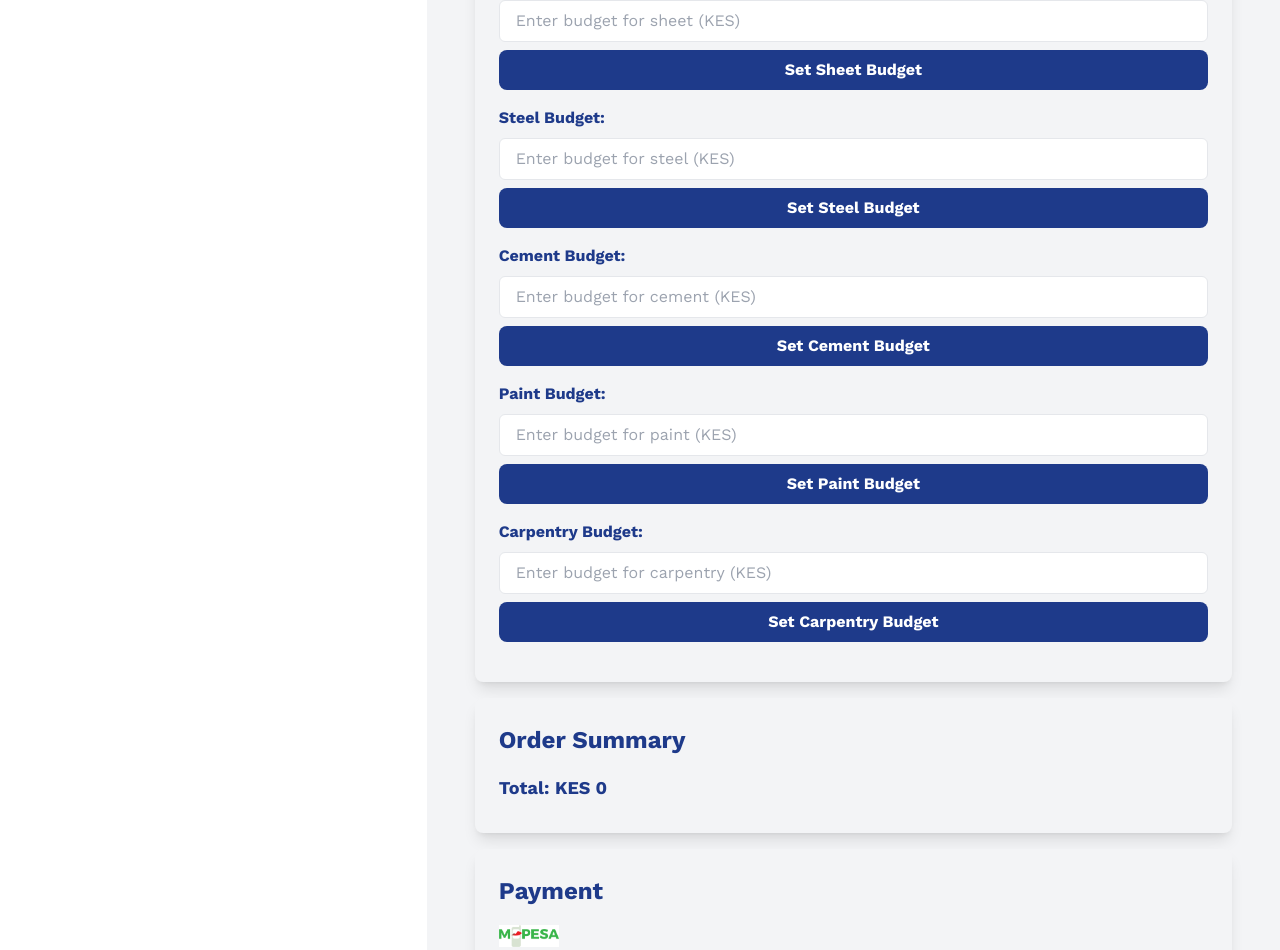
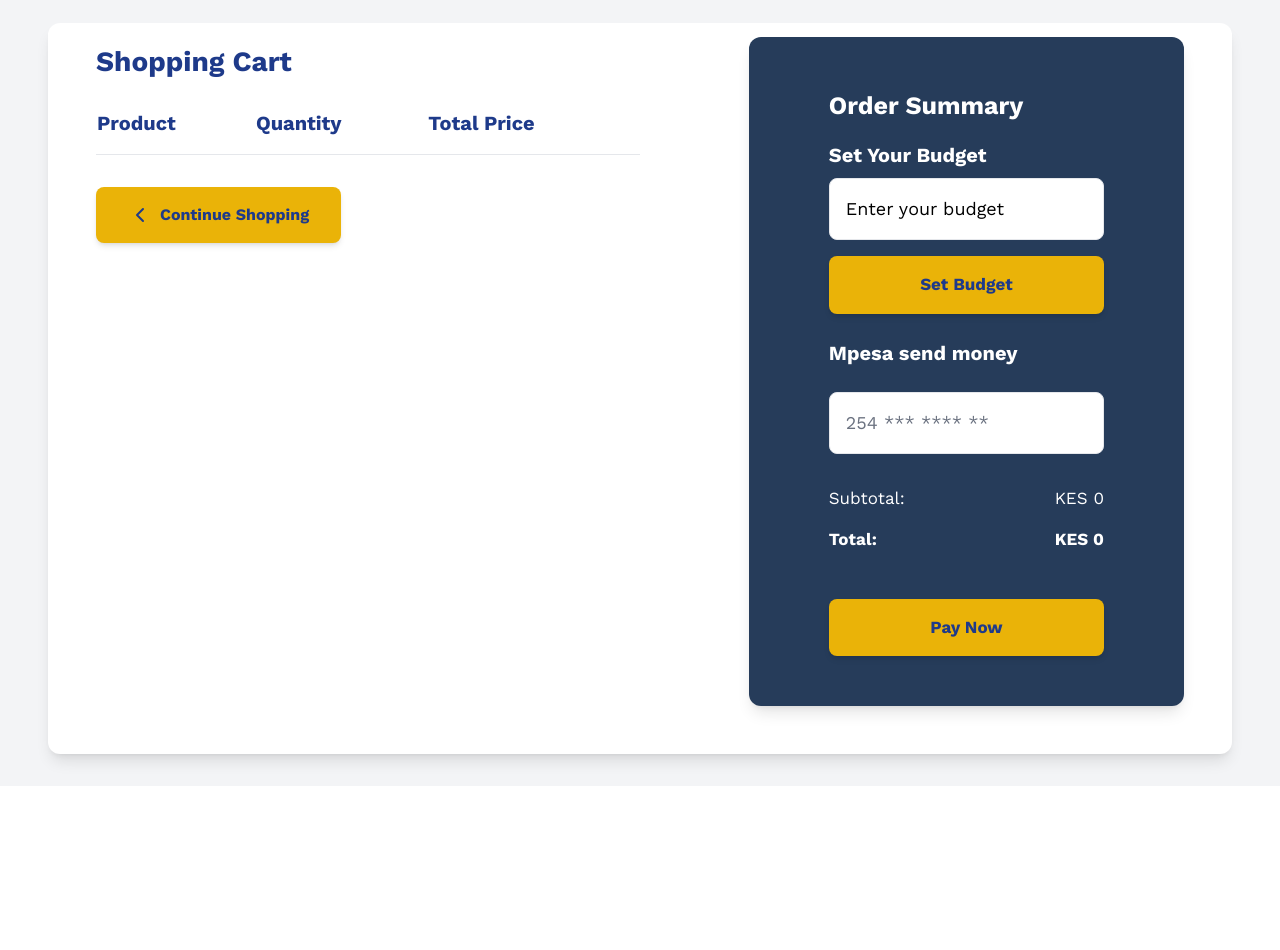
Before and after one commit to akirachix/Inyange-Frontend, a Next.js app in the folder inyange-dashboard/: page /pwa/pages in a window 1280 px wide. Shown: the part 426-1376 px from the top of the page. After the commit the page ends 1212 px from the top, so only its background shows below. Built offline with nearby package versions, Linux system fonts and the light colour scheme.

Commit message:
made changes

```diff
--- a/inyange-dashboard/src/app/(pwa)/pwa/pages/page.tsx
+++ b/inyange-dashboard/src/app/(pwa)/pwa/pages/page.tsx
@@ -1,4 +1,3 @@
-
 "use client";
 import React, { useEffect, useState } from "react";
 import { ChevronLeft, Minus, Plus, Trash } from "lucide-react";
@@ -6,29 +5,15 @@ import Link from "next/link";
 import { MaterialData } from "../utils/types";
 import { usePayment } from "../hooks/payment";
 import Image from "next/image";
-
 const CartPage = () => {
   const [cartItems, setCartItems] = useState<MaterialData[]>([]);
   const [phoneNumber, setPhoneNumber] = useState("");
-  const [modalMessage, setModalMessage] = useState("");
-  const [showModal, setShowModal] = useState(false);
-
   const [errorMessage, setErrorMessage] = useState("");
   const [successMessage, setSuccessMessage] = useState("");
   const { processPayment, isSubmitting } = usePayment();
-
-  const [categoryBudgets, setCategoryBudgets] = useState({
-    wood: 0,
-    tiles: 0,
-    sheet: 0,
-    steel: 0,
-    cement: 0,
-    paint: 0,
-    carpentry: 0,
-  });
-
-
-
+  const [budget, setBudget] = useState<number | null>(null);
+  const [showModal, setShowModal] = useState(false); // Controls the pop-up visibility
+  // Load cart items and budget from localStorage
   useEffect(() => {
     const items = localStorage.getItem("cart");
     if (items) {
@@ -39,83 +24,45 @@ const CartPage = () => {
         console.error("Error parsing cart items:", error);
       }
     }
-
-    const savedBudgets = localStorage.getItem("categoryBudgets");
-    if (savedBudgets) {
-      setCategoryBudgets(JSON.parse(savedBudgets));
+    const savedBudget = localStorage.getItem("userBudget");
+    if (savedBudget) {
+      setBudget(Number(savedBudget));
     }
   }, []);
-
-  useEffect(() => {
-    localStorage.setItem("categoryBudgets", JSON.stringify(categoryBudgets));
-  }, [categoryBudgets]);
-
-  const getTotalForCategory = (category: string) => {
-    return cartItems
-      .filter((item) => item.material_name.toLowerCase().includes(category))
-      .reduce((sum, item) => sum + item.price * item.quantity, 0);
-  };
-
+  // Calculate the total price of the cart
   const totalPrice = cartItems.reduce(
     (sum, item) => sum + item.price * item.quantity,
     0
   );
-
-  type Category = keyof typeof categoryBudgets;
-
-  const getOverBudgetAmount = (category: Category) => {
-    const totalForCategory = getTotalForCategory(category);
-    const budgetForCategory = categoryBudgets[category];
-    return totalForCategory > budgetForCategory
-      ? totalForCategory - budgetForCategory
-      : 0;
-  };
-
-
-  const totalBudget = Object.values(categoryBudgets).reduce((a, b) => a + b, 0);
-  const isTotalOverBudget = totalPrice > totalBudget;
-  const totalOverBudgetAmount = isTotalOverBudget
-    ? totalPrice - totalBudget
-    : 0;
-
-    const handleQuantityChange = (id: string | number, increment: boolean) => {
+  // Handle quantity change for cart items
+  const handleQuantityChange = (id: number, increment: boolean) => {
     setCartItems((prevItems) =>
       prevItems.map((item) =>
         item.material_id === id
           ? {
               ...item,
-                quantity: increment
-                  ? item.quantity + 1
-                  : Math.max(item.quantity - 1, 1),
+              quantity: increment ? item.quantity + 1 : Math.max(item.quantity - 1, 1),
             }
           : item
       )
     );
   };
-
-
-    const handleRemoveItem = (id: string | number) => {
+  // Remove an item from the cart
+  const handleRemoveItem = (id: number) => {
     const updatedCartItems = cartItems.filter((item) => item.material_id !== id);
     setCartItems(updatedCartItems);
     localStorage.setItem("cart", JSON.stringify(updatedCartItems));
   };
-
-    const handleCategoryBudgetSubmit = (
-      e: React.FormEvent<HTMLFormElement>,
-      category: string
-    ) => {
+  const handleBudgetSubmit = (e: React.FormEvent<HTMLFormElement>) => {
     e.preventDefault();
-      const budgetInput = e.currentTarget.budget.value;
-      setCategoryBudgets((prevBudgets) => ({
-        ...prevBudgets,
-        [category]: Number(budgetInput),
-      }));
-      setModalMessage(`Budget for ${category} set to: KES ${budgetInput}`);
-      setShowModal(true);
+    const budgetInput = (e.target as any).budget.value;
+    setBudget(Number(budgetInput));
+    setShowModal(true); // Show pop-up after setting the budget
+    localStorage.setItem("userBudget", budgetInput); // Remove if not needed
+    // Automatically hide pop-up after 3 seconds
+    setTimeout(() => setShowModal(false), 3000);
   };
-
-
-
+  // Handle payment submission
   const handlePayment = async () => {
     if (!phoneNumber.startsWith("254")) {
       setErrorMessage("Please enter your number starting with 254");
@@ -126,70 +73,77 @@ const CartPage = () => {
       await processPayment(totalPrice.toString(), phoneNumber);
       setSuccessMessage("Payment processed successfully!");
     } catch (error) {
-      console.error("Payment error:", error);
+      console.error("Payment error:", error); // Log the error
       setErrorMessage("Payment failed. Please try again.");
     }
   };
-
+  const isOverBudget = budget && totalPrice > budget;
   return (
-    <div className="flex min-h-screen bg-gray-100">
-      <main className="flex w-full h-full bg-white rounded-xl shadow-lg">
-        {/* Left Section */}
-        <div className="flex flex-col w-1/3 p-8 lg:p-12 overflow-y-auto">
+    <div className="min-h-screen bg-gray-100 py-8 px-6 sm:px-8 lg:px-12">
       <header className="flex items-center mb-8">
         <Link href="/pwa/homepage">
           <button className="text-gray-800 transition-colors">
-                <ChevronLeft size={50} />
+            <ChevronLeft size={50} className="xl:mt-[25px]" />
           </button>
         </Link>
+        <div className="flex items-center ml-4">
           <Image
             src="/images/bmLogo.png"
             alt="BuildMart Logo"
             width={160}
             height={32}
-              className="ml-4 w-40 sm:w-48 lg:w-full"
+            className="w-40 sm:w-48 lg:w-[100%] xl:w-[75%] xl:ml-[5px]"
           />
+          <span className="font-bold text-2xl text-blue-900"></span>
+        </div>
       </header>
-          <h1 className="text-[24px] font-bold mb-4 text-blue-900">Shopping Cart</h1>
-          <div className="overflow-y-auto flex-1">
-            <table className="w-full mb-4">
+      <main className="bg-white rounded-xl shadow-lg overflow-hidden">
+        <div className="p-8 lg:p-12">
+          <h1 className="text-[28px] font-bold mb-6 text-blue-900 mt-[-30px]">Shopping Cart</h1>
+          <div className="flex flex-col xl:flex-row gap-12">
+            <div className="flex-grow">
+              <table className="w-[90%] mb-8">
                 <thead>
                   <tr className="border-b border-gray-200">
-                  <th className="text-left pb-4 text-blue-900 font-semibold">Product</th>
-                  <th className="text-left pb-4 text-blue-900 font-semibold">Quantity</th>
-                  <th className="text-right pb-4 text-blue-900 font-semibold">Total Price</th>
+                    <th className="text-left pb-4 text-blue-900 font-semibold text-[20px]">Product</th>
+                    <th className="text-left pb-4 text-blue-900 font-semibold text-[20px]">Quantity</th>
+                    <th className="text-left pb-4 text-blue-900 font-semibold text-[20px]">Total Price</th>
                   </tr>
                 </thead>
                 <tbody>
                   {cartItems.map((item) => (
                     <tr key={item.material_id} className="border-b border-gray-200">
-                    <td className="py-4">
-                      <div className="text-blue-900 font-bold">{item.material_name}</div>
+                      <td className="py-6">
+                        <div className="flex items-center">
+                          <p className="font-bold text-xl text-blue-900 text-[20px]">{item.material_name}</p>
+                        </div>
                       </td>
                       <td>
-                      <div className="flex items-center border rounded-md w-28 shadow-sm">
+                        <div className="flex items-center border rounded-md w-36 shadow-sm">
                           <button
-                          className="px-2 py-1 hover:bg-gray-100 transition-colors"
+                            className="px-4 py-2 hover:bg-gray-100 transition-colors"
                             onClick={() => handleQuantityChange(item.material_id, false)}
                           >
-                          <Minus size={16} />
+                            <Minus size={18} />
                           </button>
-                        <span className="px-3 text-center font-semibold">{item.quantity}</span>
+                          <span className="px-4 py-2 flex-grow text-center font-semibold text-lg">
+                            {item.quantity}
+                          </span>
                           <button
-                          className="px-2 py-1 hover:bg-gray-100 transition-colors"
+                            className="px-4 py-2 hover:bg-gray-100 transition-colors"
                             onClick={() => handleQuantityChange(item.material_id, true)}
                           >
-                          <Plus size={16} />
+                            <Plus size={18} />
                           </button>
                         </div>
                       </td>
-                    <td className="text-right font-bold text-blue-900">KES {item.price * item.quantity}</td>
-                    <td className="text-right">
+                      <td className="font-bold text-xl text-blue-900">KES {item.price * item.quantity}</td>
+                      <td>
                         <button
-                        className="text-red-600 hover:text-red-800 transition-colors"
+                          className="px-10 py-2 text-red-600 hover:text-red-800 transition-colors"
                           onClick={() => handleRemoveItem(item.material_id)}
                         >
-                        <Trash size={16} />
+                          <Trash size={18} />
                         </button>
                       </td>
                     </tr>
@@ -197,123 +151,89 @@ const CartPage = () => {
                 </tbody>
               </table>
               <Link href="/pwa/otherorders">
-              <button className="bg-yellow-500 text-blue-900 font-bold px-6 py-3 rounded-lg shadow-md hover:bg-yellow-400 transition-colors">
-                <ChevronLeft size={20} /> Continue Shopping
+                <button className="flex items-center bg-yellow-500 text-blue-900 font-bold px-8 py-4 rounded-lg shadow-md hover:bg-yellow-400 transition-colors text-[16px]">
+                  <ChevronLeft className="mr-2" size={24} />
+                  Continue Shopping
                 </button>
               </Link>
             </div>
-        </div>
-
-        {/* Right Section */}
-        <div className="w-2/3 p-8 lg:p-12 bg-gray-100 flex flex-col overflow-y-hidden">
-          {/* Budget Forms */}
-          <div className="bg-gray-100 p-6 rounded-lg shadow-lg mb-4">
-            <h2 className="text-[20px] font-bold text-blue-900 mb-4">Set Category Budgets</h2>
-            {["wood", "tiles", "sheet", "steel", "cement", "paint", "carpentry"].map((category) => (
-              <form key={category} onSubmit={(e) => handleCategoryBudgetSubmit(e, category)} className="mb-4">
-                <label className="block text-blue-900 font-semibold mb-2" htmlFor={`${category}-budget`}>
-                  {category.charAt(0).toUpperCase() + category.slice(1)} Budget:
-                </label>
+            <div className="w-full xl:w-[40%] xl:mt-[-70px]">
+              <div className="bg-[#263C5A] pl-20 pr-20 pt-[50px] pb-[50px] rounded-xl text-white shadow-lg">
+                <h2 className="text-[25px] font-bold mb-4">Order Summary</h2>
+                {/* Budget Form */}
+                <form onSubmit={handleBudgetSubmit} className="mb-6">
+                  <label htmlFor="budget" className="block font-semibold text-[20px] mb-2">Set Your Budget</label>
                   <input
                     type="number"
                     name="budget"
-                  className="w-full px-4 py-2 border rounded-md mb-2"
-                  placeholder={`Enter budget for ${category} (KES)`}
+                    placeholder="Enter your budget"
+                    className="w-full p-4 mb-4 border rounded-lg text-black placeholder-black focus:outline-none focus:ring-2 focus:ring-blue-500 text-lg"
                   />
                   <button
                     type="submit"
-                  className="w-full bg-blue-900 text-white font-bold py-2 rounded-lg hover:bg-blue-800 transition-colors"
+                    className="w-full bg-yellow-500 text-blue-900 font-bold px-6 py-4 rounded-lg shadow-md hover:bg-yellow-400 transition-colors text-[17px]"
                   >
-                  Set {category.charAt(0).toUpperCase() + category.slice(1)} Budget
+                    Set Budget
                   </button>
                 </form>
-            ))}
+                {budget && (
+                  <>
+                    <p className="mb-6 font-semibold text-[20px]">Your Budget: KES {budget}</p>
+                    <div className="flex justify-between mb-4 text-[17px]">
+                      <span>Remaining Budget:</span>
+                      <span className={isOverBudget ? "text-red-500 font-bold" : "text-green-500 font-bold"}>
+                        {isOverBudget ? `Over by KES ${totalPrice - budget}` : `KES ${budget - totalPrice}`}
+                      </span>
                     </div>
-
-          {/* Summary Section */}
-          <div className="bg-gray-100 p-6 rounded-lg shadow-lg mb-4 flex-grow">
-            <h2 className="text-[24px] font-bold text-blue-900 mb-4">Order Summary</h2>
-            <p className="text-[18px] text-blue-900 font-bold mb-2">
-              Total: <span className="font-bold text-[18px]">KES {totalPrice}</span>
-            </p>
-
-            {(["wood", "tiles", "sheet", "steel", "cement", "paint", "carpentry"] as Category[]).map((category) => (
-  <div key={category}>
-    {getOverBudgetAmount(category) > 0 && (
-      <p className="text-red-600 font-semibold mb-2">
-        You are over your {category.charAt(0).toUpperCase() + category.slice(1)} budget by KES {getOverBudgetAmount(category)}.
-      </p>
+                  </>
                 )}
-  </div>
-))}
-
-            {isTotalOverBudget && (
-              <p className="text-red-600 font-semibold mb-2">
-                You are over your Total budget by KES {totalOverBudgetAmount}.
-              </p>
-            )}
-          </div>
-
-          {/* Payment Form */}
-          <div className="bg-gray-100 p-6 rounded-lg shadow-lg">
-            <h2 className="text-[24px] font-bold text-blue-900 mb-4">Payment</h2>
-            <Image src="/images/logompesa.png" alt="M-Pesa Logo" width={60} height={20} />
-
-            <form onSubmit={handlePayment}>
-              <label className="block text-blue-900 font-semibold mb-2" htmlFor="phone-number">
-                Enter Phone Number:
-              </label>
+                <p className="mb-6 font-semibold text-[20px]">Mpesa send money</p>
                 <input
                   type="text"
-                id="phone-number"
+                  placeholder="254 *** **** **"
+                  className={`w-full p-4 mb-8 border rounded-lg text-black placeholder-gray-500 focus:outline-none focus:ring-2 focus:ring-blue-500 text-lg ${errorMessage && 'border-red-500'}`}
                   value={phoneNumber}
                   onChange={(e) => setPhoneNumber(e.target.value)}
-                className="w-full px-4 py-2 border rounded-md"
-                placeholder="254..."
                 />
-              {errorMessage && (
-                <p className="text-red-600 text-sm font-semibold">{errorMessage}</p>
-              )}
-              <br />
-              <br />
-
+                {errorMessage && <p className="text-red-500 mb-4">{errorMessage}</p>}
+                <div className="flex justify-between mb-4 text-[17px]">
+                  <span>Subtotal:</span>
+                  <span>KES {totalPrice}</span>
+                </div>
+                <div className="flex justify-between font-bold mb-4 text-[17px]">
+                  <span>Total:</span>
+                  <span>KES {totalPrice}</span>
+                </div>
                 <button
+                  className="w-full bg-yellow-500 text-blue-900 font-bold px-6 py-4 rounded-lg shadow-md hover:bg-yellow-400 transition-colors text-[17px] xl:mt-[30px]"
                   onClick={handlePayment}
-                disabled={isSubmitting}
-                className="w-full bg-yellow-500 text-blue-900 font-bold py-3 rounded-lg hover:bg-yellow-400 transition-colors text-[20px]"
+                  disabled={isSubmitting || Boolean(isOverBudget)}
                 >
-                {isSubmitting ? "Processing..." : "Confirm and Pay"}
+                  {isSubmitting ? "Processing..." : isOverBudget ? "Over Budget" : "Pay Now"}
                 </button>
-              {successMessage && (
-                <p className="text-blue-800 text-sm font-semibold">{successMessage}</p>
-              )}
-            </form>
+                {successMessage && <p className="text-green-500 mt-4">{successMessage}</p>}
               </div>
-
-          {/* Modal */}
+            </div>
+          </div>
+        </div>
+      </main>
+      {/* Pop-up Message */}
       {showModal && (
-  <div
-    className="fixed top-    top: '10%',
-    left-1/2 transform -translate-x-1/2 -translate-y-1/2 bg-yellow-500 text-blue-900 font-bold p-6 rounded-lg shadow-md z-50 transition-colors"
-    style={{ zIndex: 1000 }}
-  >
-    {modalMessage}
-    <br />
-
-    <button
-      className="bg-blue-900 text-white font-bold px-6 py-3 rounded-lg shadow-md hover:bg-blue-800 transition-colors"
-      onClick={() => setShowModal(false)}
-    >
-      Close
-    </button>
+        <div style={{
+          position: 'fixed',
+          top: '10%',
+          left: '50%',
+          transform: 'translate(-50%, -50%)',
+          backgroundColor: 'rgba(0, 0, 0, 0.8)',
+          color: '#fff',
+          padding: '20px',
+          borderRadius: '8px',
+          zIndex: 1000
+        }}>
+          <p>Budget set to: KES {budget}</p>
         </div>
       )}
-
-
-        </div>
-      </main>
     </div>
   );
 };
-
 export default CartPage;
```
Also changed, not shown: inyange-dashboard/public/sw.js. Lines whose indentation alone changed are shown as unchanged.
